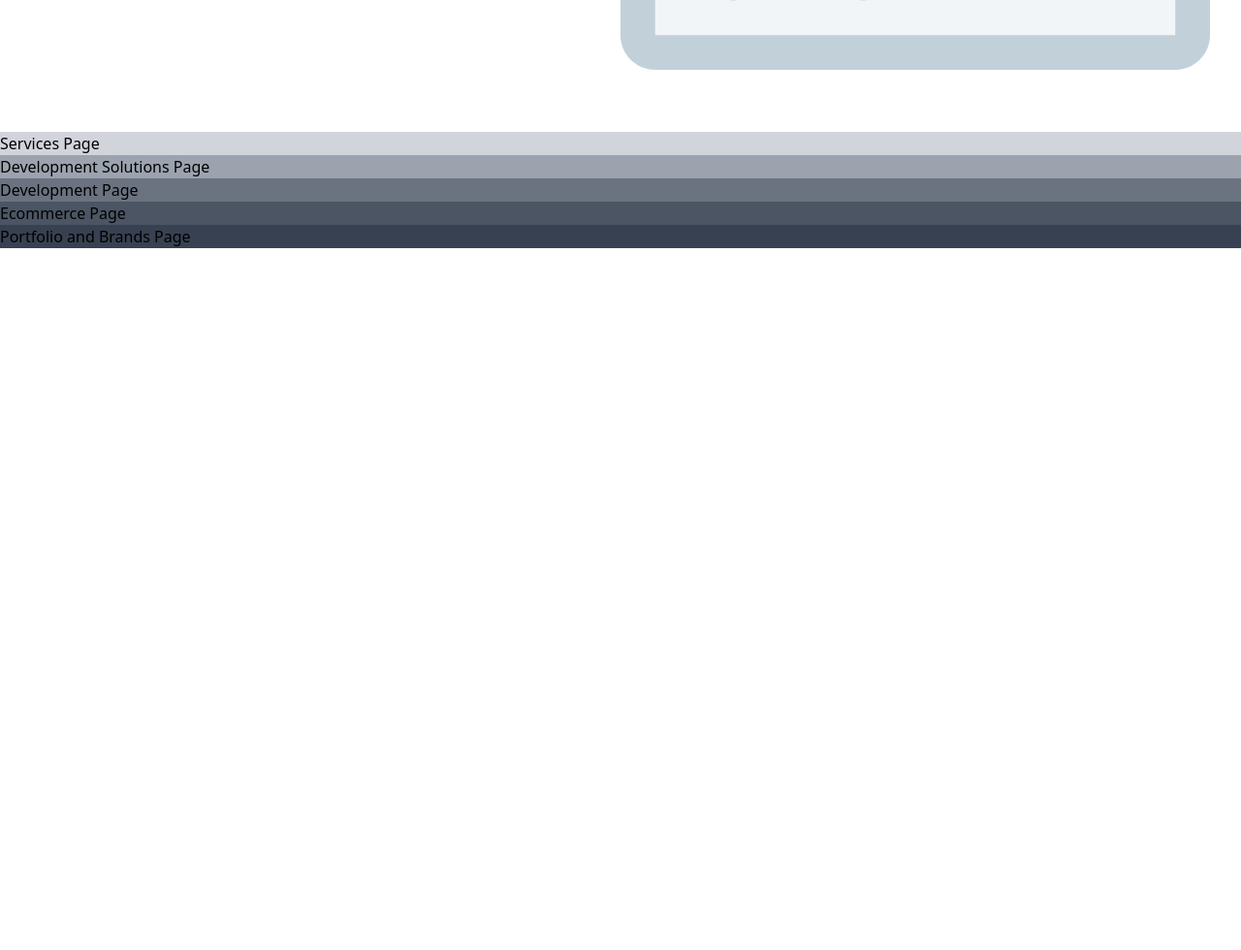
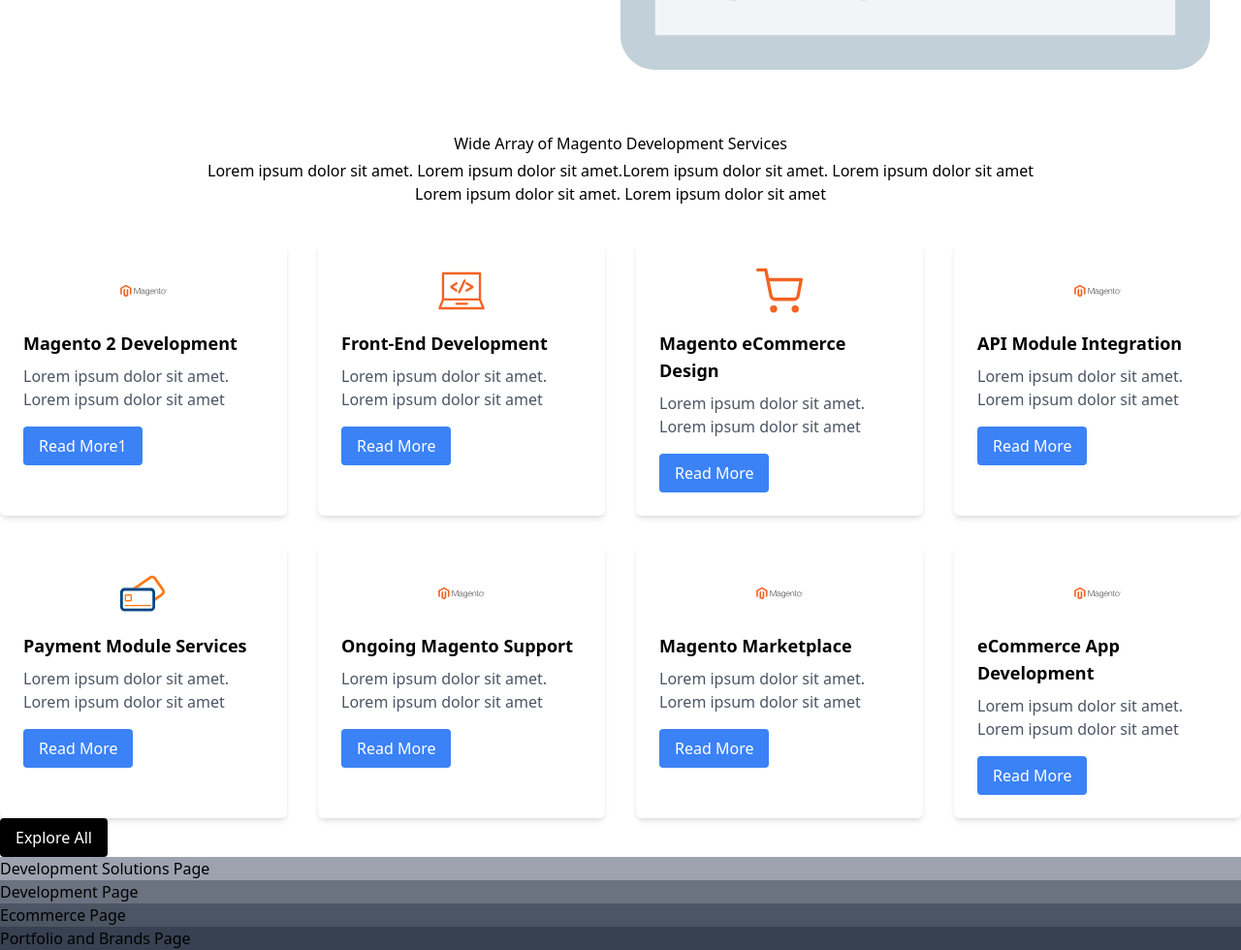
Before and after one commit to petekgithub/a-landing, a website: page index.html in a window 1280 px wide. Shown: the part 1594-2574 px from the top of the page at 97% size. Before the commit the page ends 1850 px from the top, so only its background shows below. Drawn offline with nearby package versions, Linux system fonts and the light colour scheme.

Commit message:
services-section

```diff
--- a/index.html
+++ b/index.html
@@ -158,9 +158,164 @@
       </section>
 
       <!-- Services Page -->
-      <section class="bg-gray-300">
-        <!-- Services Content Goes Here -->
-        <div><h2>Services Page</h2></div>
+      <section class="bg-stone-50">
+        <div
+          class="w-[1440px] h-7 text-center text-black text-[21px] font-normal font-['Avenir'] leading-[31px]"
+        >
+          Wide Array of Magento Development Services
+        </div>
+        <div
+          class="w-[950px] h-[25px] bg-neutral-400 bg-opacity-50 border-r-fuchsia-50 text-center"
+        >
+          Lorem ipsum dolor sit amet. Lorem ipsum dolor sit amet.Lorem ipsum
+          dolor sit amet. Lorem ipsum dolor sit amet
+        </div>
+        <div
+          class="w-[950px] h-[25px] bg-neutral-400 bg-opacity-50 text-center"
+        >
+          Lorem ipsum dolor sit amet. Lorem ipsum dolor sit amet
+        </div>
+
+        <div class="grid grid-cols-4 gap-8 mt-10">
+          <!-- Card 1 -->
+          <div class="bg-white p-6 rounded-md shadow-md">
+            <img
+              src="assets/icons/magento.svg"
+              alt="Logo 1"
+              class="w-12 h-12 mx-auto mb-4"
+            />
+            <h3 class="text-lg font-semibold mb-2">Magento 2 Development</h3>
+            <p class="text-gray-600 mb-4">
+              Lorem ipsum dolor sit amet. Lorem ipsum dolor sit amet
+            </p>
+            <button
+              class="bg-blue-500 text-white py-2 px-4 rounded ml-86 mr-86 mb-26"
+            >
+              Read More1
+            </button>
+          </div>
+
+          <!-- Card 2 -->
+          <div class="bg-white p-6 rounded-md shadow-md">
+            <img
+              src="assets/icons/pc.svg"
+              alt="Logo 2"
+              class="w-12 h-12 mx-auto mb-4"
+            />
+            <h3 class="text-lg font-semibold mb-2">Front-End Development</h3>
+            <p class="text-gray-600 mb-4">
+              Lorem ipsum dolor sit amet. Lorem ipsum dolor sit amet
+            </p>
+            <button class="bg-blue-500 text-white py-2 px-4 rounded">
+              Read More
+            </button>
+          </div>
+
+          <!-- Card 3 -->
+          <div class="bg-white p-6 rounded-md shadow-md">
+            <img
+              src="assets/icons/bag.svg"
+              alt="Logo 3"
+              class="w-12 h-12 mx-auto mb-4"
+            />
+            <h3 class="text-lg font-semibold mb-2">Magento eCommerce Design</h3>
+            <p class="text-gray-600 mb-4">
+              Lorem ipsum dolor sit amet. Lorem ipsum dolor sit amet
+            </p>
+            <button class="bg-blue-500 text-white py-2 px-4 rounded">
+              Read More
+            </button>
+          </div>
+
+          <!-- Card 4 -->
+          <div class="bg-white p-6 rounded-md shadow-md">
+            <img
+              src="assets/icons/magento.svg"
+              alt="Logo 4"
+              class="w-12 h-12 mx-auto mb-4"
+            />
+            <h3 class="text-lg font-semibold mb-2">API Module Integration</h3>
+            <p class="text-gray-600 mb-4">
+              Lorem ipsum dolor sit amet. Lorem ipsum dolor sit amet
+            </p>
+            <button class="bg-blue-500 text-white py-2 px-4 rounded">
+              Read More
+            </button>
+          </div>
+
+          <!-- Card 5 -->
+          <div class="bg-white p-6 rounded-md shadow-md">
+            <img
+              src="assets/icons/card.svg"
+              alt="Logo 5"
+              class="w-12 h-12 mx-auto mb-4"
+            />
+            <h3 class="text-lg font-semibold mb-2">Payment Module Services</h3>
+            <p class="text-gray-600 mb-4">
+              Lorem ipsum dolor sit amet. Lorem ipsum dolor sit amet
+            </p>
+            <button class="bg-blue-500 text-white py-2 px-4 rounded">
+              Read More
+            </button>
+          </div>
+
+          <!-- Card 6 -->
+          <div class="bg-white p-6 rounded-md shadow-md">
+            <img
+              src="assets/icons/magento.svg"
+              alt="Logo 6"
+              class="w-12 h-12 mx-auto mb-4"
+            />
+            <h3 class="text-lg font-semibold mb-2">Ongoing Magento Support</h3>
+            <p class="text-gray-600 mb-4">
+              Lorem ipsum dolor sit amet. Lorem ipsum dolor sit amet
+            </p>
+            <button class="bg-blue-500 text-white py-2 px-4 rounded">
+              Read More
+            </button>
+          </div>
+
+          <!-- Card 7 -->
+          <div class="bg-white p-6 rounded-md shadow-md">
+            <img
+              src="assets/icons/magento.svg"
+              alt="Logo 7"
+              class="w-12 h-12 mx-auto mb-4"
+            />
+            <h3 class="text-lg font-semibold mb-2">Magento Marketplace</h3>
+            <p class="text-gray-600 mb-4">
+              Lorem ipsum dolor sit amet. Lorem ipsum dolor sit amet
+            </p>
+            <button class="bg-blue-500 text-white py-2 px-4 rounded">
+              Read More
+            </button>
+          </div>
+
+          <!-- Card 8 -->
+          <div class="bg-white p-6 rounded-md shadow-md">
+            <img
+              src="assets/icons/magento.svg"
+              alt="Logo 8"
+              class="w-12 h-12 mx-auto mb-4"
+            />
+            <h3 class="text-lg font-semibold mb-2">
+              eCommerce App Development
+            </h3>
+            <p class="text-gray-600 mb-4">
+              Lorem ipsum dolor sit amet. Lorem ipsum dolor sit amet
+            </p>
+            <button class="bg-blue-500 text-white py-2 px-4 rounded">
+              Read More
+            </button>
+          </div>
+        </div>
+        <div><button
+            class="bg-black text-white py-2 px-4 rounded mb-30"
+          >
+            Explore All
+          </button></div>
+
+        </div>
       </section>
 
       <!-- Development Solutions Page -->
```
Also changed, not shown: assets/icons/bag.svg (added), assets/icons/card.svg (added), assets/icons/magento.svg (added), assets/icons/pc.svg (added).
